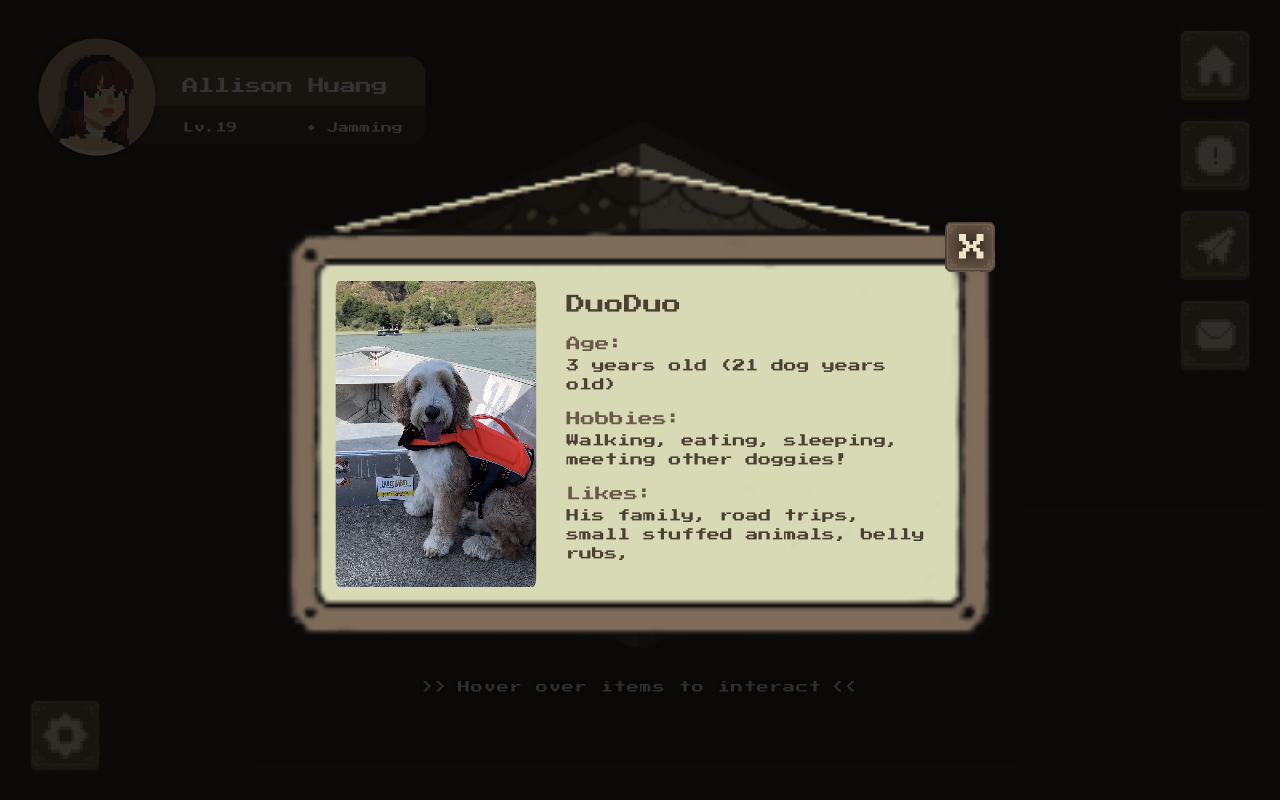
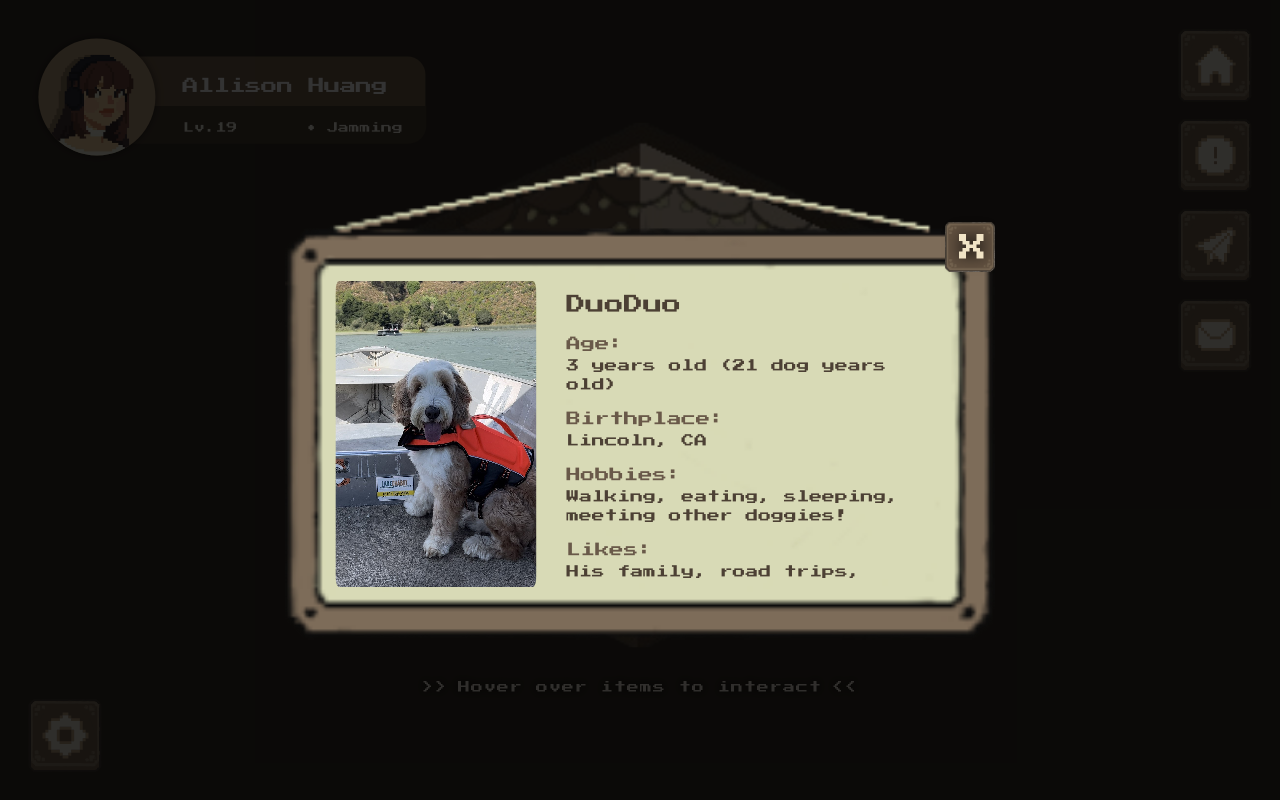
Before and after one commit to allisonlyhuang/portfolio, a React (Vite) app: page /home in a window 1280 px wide. Both pictures are taken after a click on the button 782 px from the left and 314 px from the top of the page. Built offline with nearby package versions, Linux system fonts and the light colour scheme.

Commit message:
changed duoduo's description

```diff
--- a/src/components/overlay.jsx
+++ b/src/components/overlay.jsx
@@ -477,16 +477,20 @@ function Overlay({ handleClick, onNavigate }) {
                                     <div className="hangingframe-content-text">3 years old (21 dog years old)</div>
                                 </div>
                                 <div className="hangingframe-content">
+                                    <div className="hangingframe-content-header">Birthplace:</div>
+                                    <div className="hangingframe-content-text">Lincoln, CA</div>
+                                </div>
+                                <div className="hangingframe-content">
                                     <div className="hangingframe-content-header">Hobbies:</div>
                                     <div className="hangingframe-content-text">Walking, eating, sleeping, meeting other doggies!</div>
                                 </div>
                                 <div className="hangingframe-content">
                                     <div className="hangingframe-content-header">Likes:</div>
-                                    <div className="hangingframe-content-text">His family, road trips, small stuffed animals, belly rubs, </div>
+                                    <div className="hangingframe-content-text">His family, road trips, small stuffed animals, belly rubs, beef liver treats</div>
                                 </div>
                                 <div className="hangingframe-content">
                                     <div className="hangingframe-content-header">Dislikes:</div>
-                                    <div className="hangingframe-content-text">Doggy daycare, balloons, vaccuums, </div>
+                                    <div className="hangingframe-content-text">Doggy daycare, balloons, vaccuums, being alone</div>
                                 </div>
                             </div>
                         </div>
```
